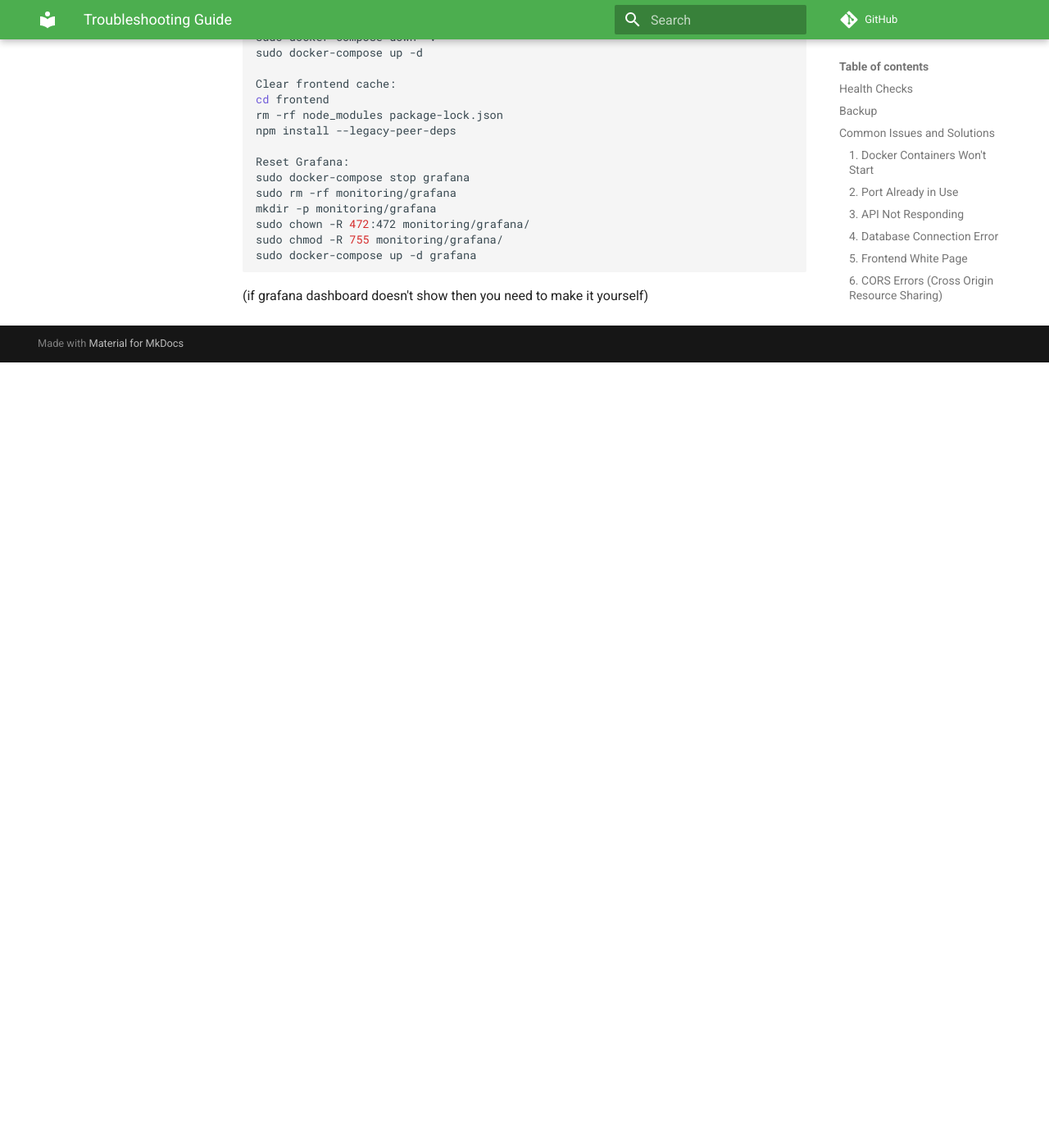
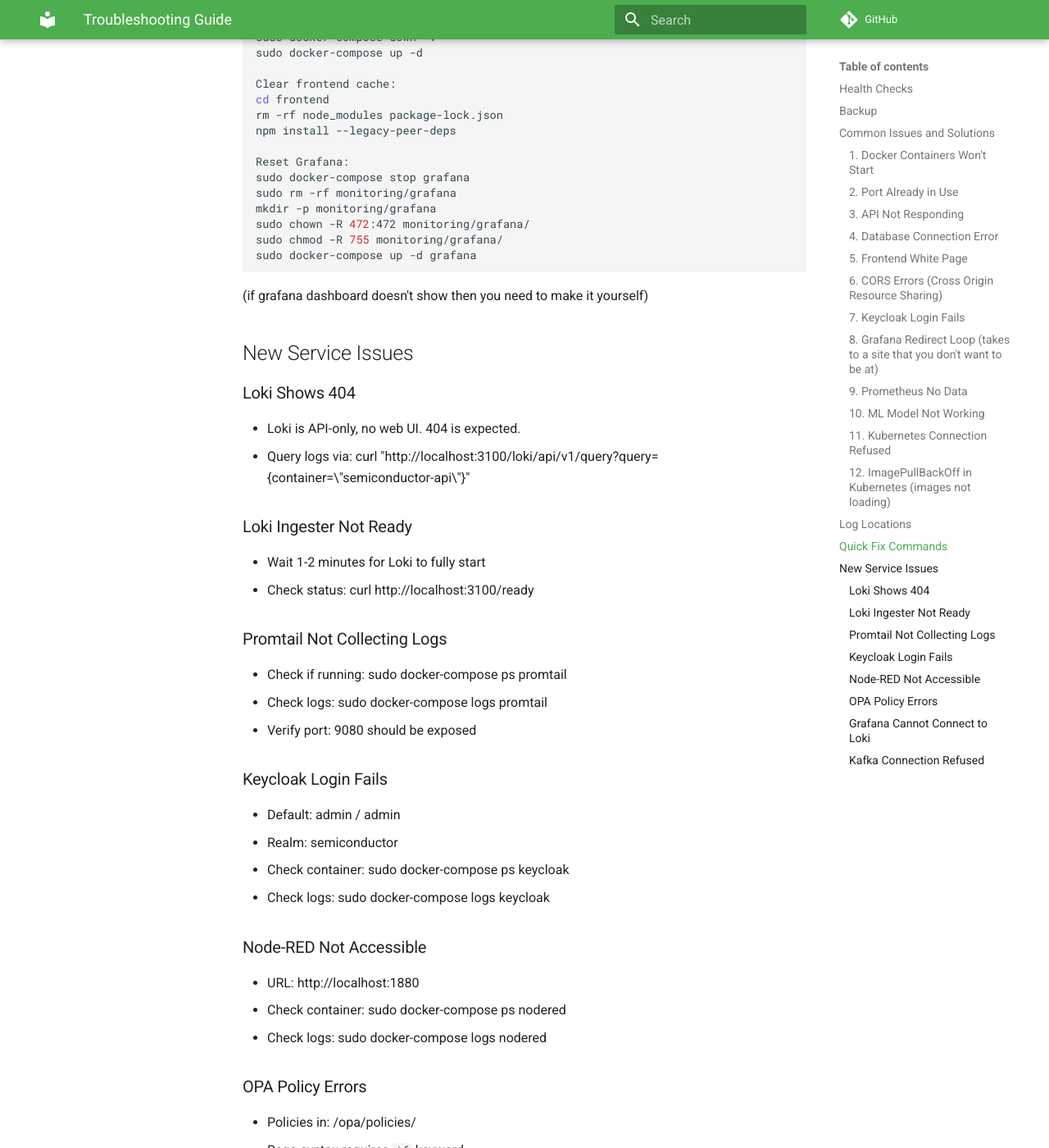
Before and after one commit to maryam-batool-sleepy-cat/Semiconductor-platform, an MkDocs documentation site: the page built from docs/TROUBLESHOOTING.md, in a window 1280 px wide and 1400 px high, scrolled down 4125 px. Shown: the whole window at 82% size. Built offline with MkDocs 1.6.1 and Material for MkDocs 9.7.7, drawn with Linux system fonts in a browser that asks for light colours; comment, search, counter and statistics services are not loaded; before the commit the page ends 4567 px from its top, so only the background shows below that; some of the changed text lies outside the part shown.

Commit message:
added new guides for the new features and update the trouble shooting file to for problems face

````diff
--- a/docs/TROUBLESHOOTING.md
+++ b/docs/TROUBLESHOOTING.md
@@ -199,3 +199,48 @@
 sudo docker-compose up -d grafana
 ```
 (if grafana dashboard doesn't show then you need to make it yourself)
+
+
+
+## New Service Issues
+
+### Loki Shows 404
+- Loki is API-only, no web UI. 404 is expected.
+- Query logs via: curl "http://localhost:3100/loki/api/v1/query?query={container=\"semiconductor-api\"}"
+
+### Loki Ingester Not Ready
+- Wait 1-2 minutes for Loki to fully start
+- Check status: curl http://localhost:3100/ready
+
+### Promtail Not Collecting Logs
+- Check if running: sudo docker-compose ps promtail
+- Check logs: sudo docker-compose logs promtail
+- Verify port: 9080 should be exposed
+
+### Keycloak Login Fails
+- Default: admin / admin
+- Realm: semiconductor
+- Check container: sudo docker-compose ps keycloak
+- Check logs: sudo docker-compose logs keycloak
+
+### Node-RED Not Accessible
+- URL: http://localhost:1880
+- Check container: sudo docker-compose ps nodered
+- Check logs: sudo docker-compose logs nodered
+
+### OPA Policy Errors
+- Policies in: /opa/policies/
+- Rego syntax requires `if` keyword
+- Test: curl http://localhost:8181/v1/data/auth/allow
+
+### Grafana Cannot Connect to Loki
+- Data source URL: http://loki:3100
+- Check Loki is running: sudo docker-compose ps loki
+- Test from Grafana container: sudo docker exec semiconductor-grafana wget -O- http://loki:3100/ready
+
+### Kafka Connection Refused
+- Check Kafka is running: sudo docker-compose ps kafka
+- Check logs: sudo docker-compose logs kafka
+- Verify port 9092 is exposed
+
+---
````
Also changed, not shown: docs/LOKI_GUIDE.md (added, +59 -0 lines), docs/MONITORING_STACK.md (added, +99 -0 lines), docs/NODE_RED_GUIDE.md (added, +54 -0 lines), docs/OPA_GUIDE.md (added, +59 -0 lines).
